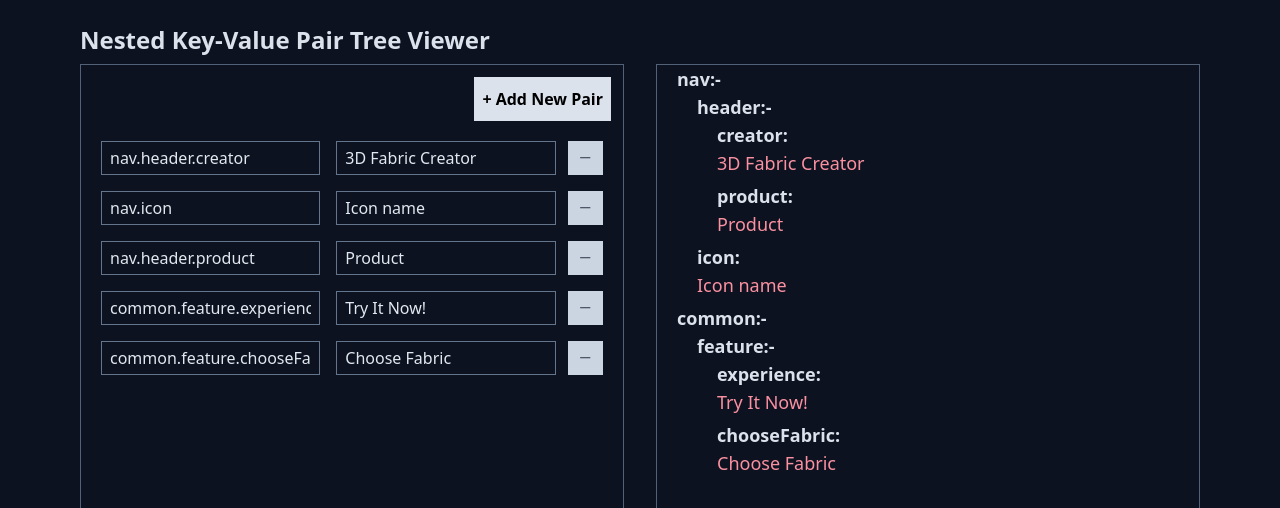
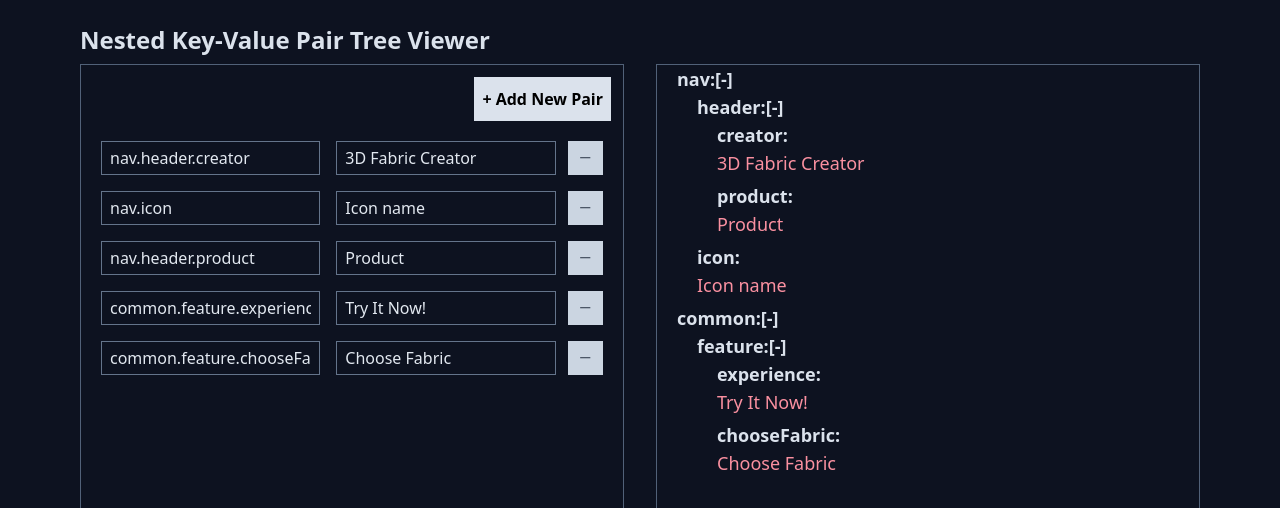
Before and after one commit to JiangShuuu/frontier_cool_2023, a Vue app in the folder 02/: page / in a window 1280 px wide. Shown: the top 508 px of the page. Built offline with nearby package versions, Linux system fonts and the light colour scheme.

Commit message:
upd recursive style

```diff
--- a/02/src/components/RightCard/RecursiveComponent.vue
+++ b/02/src/components/RightCard/RecursiveComponent.vue
@@ -2,7 +2,7 @@
   <div class="recursive-component text-lg">
     <div v-for="(value, key) in data" :key="key" class="recursive-component__item">
       <span v-if="isNumber(key)" class="recursive-component__key flex">
-        {{ key }}: <p v-if="objectLength(value)" @click="toggleOpen()" class="cursor-pointer">{{ isOpen ? '-' : '+' }}</p>
+        {{ key }}: <p v-if="objectLength(value)" @click="toggleOpen()" class="cursor-pointer">{{ isOpen ? '[-]' : '[+]' }}</p>
       </span>
       <span class="recursive-component__value">
         <template v-if="isObject(value)">
```
